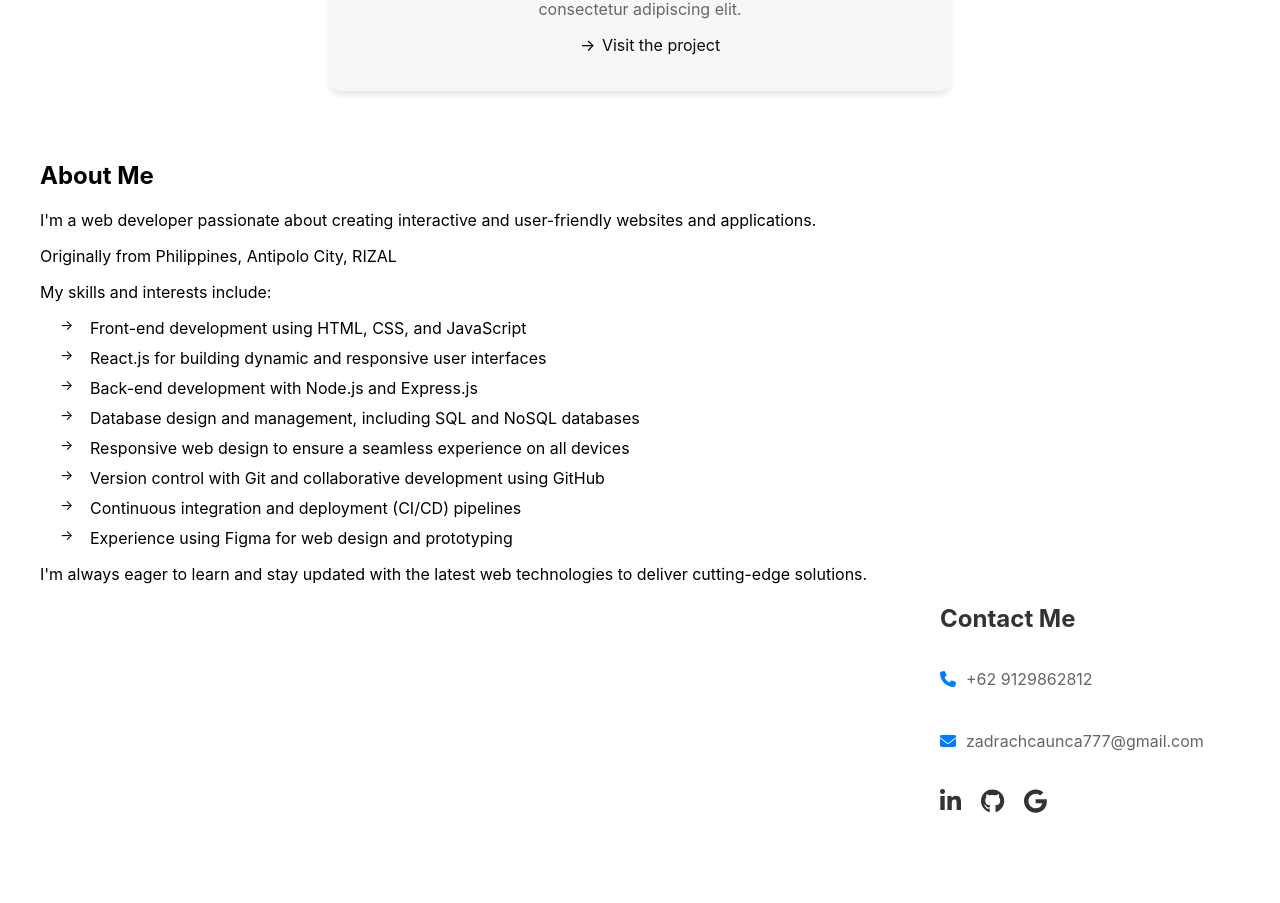
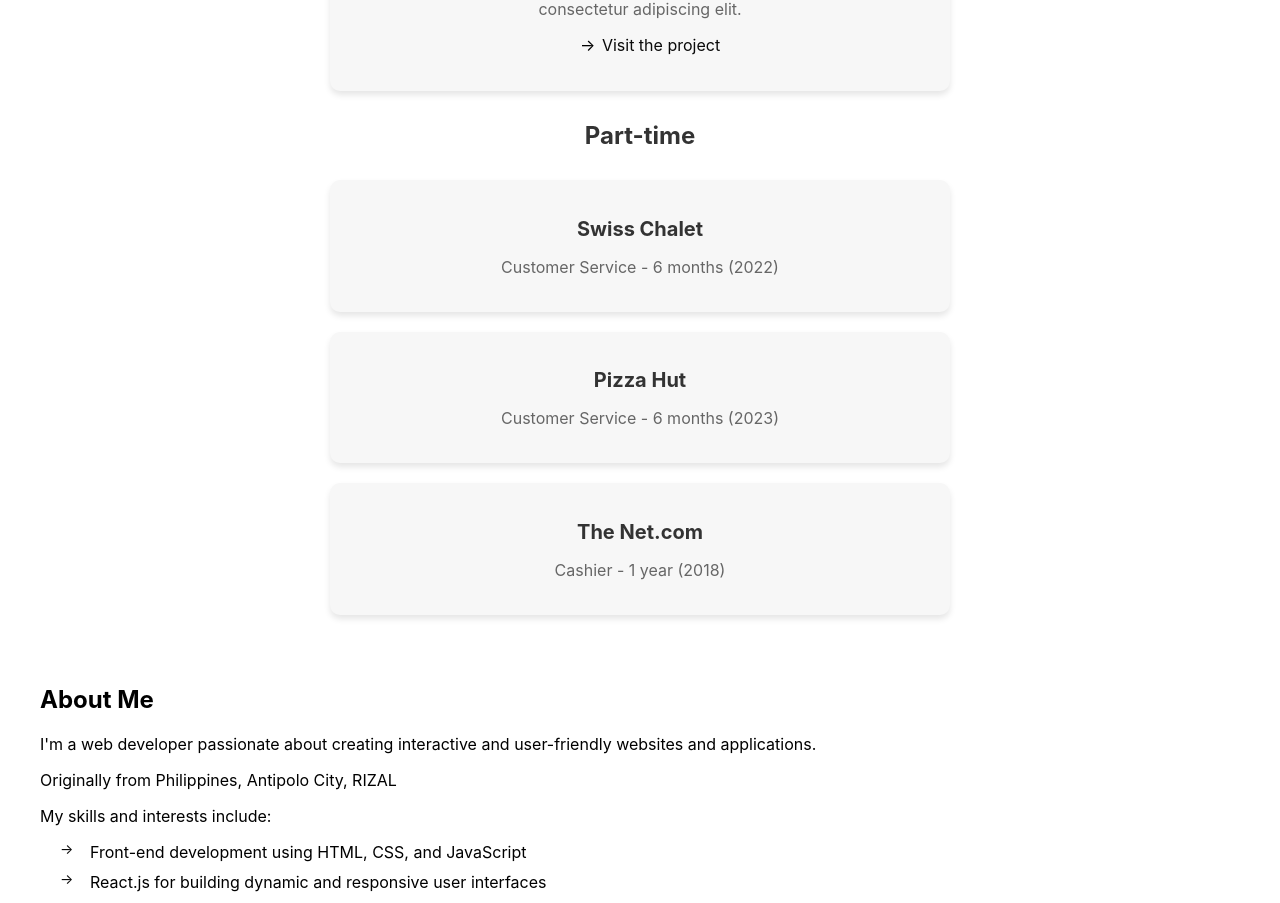
Before and after one commit to zadrach/portfolio, a React (Create React App) app: page / in a window 1280 px wide. Shown: the part 1965-2868 px from the top of the page. Before the commit the page ends 2801 px from the top, so only its background shows below. Built offline with nearby package versions, Linux system fonts and the light colour scheme.

Commit message:
add partime

```diff
--- a/src/Projects.js
+++ b/src/Projects.js
@@ -35,6 +35,33 @@
           </ul>
         </div>
       </div>
+
+      {/* Part-time Section */}
+      <h1 className="sec-name-p">Part-time</h1>
+
+      {/* Part-time Card 1 */}
+      <div className="project-card">
+        <h2 className="project-title">Swiss Chalet</h2>
+        <p className="project-description">
+          Customer Service - 6 months (2022)
+        </p>
+      </div>
+
+      {/* Part-time Card 2 */}
+      <div className="project-card">
+        <h2 className="project-title">Pizza Hut</h2>
+        <p className="project-description">
+          Customer Service - 6 months (2023)
+        </p>
+      </div>
+
+      {/* Part-time Card 3 */}
+      <div className="project-card">
+        <h2 className="project-title">The Net.com</h2>
+        <p className="project-description">
+          Cashier - 1 year (2018)
+        </p>
+      </div>
     </div>
   );
 }
--- a/src/styles/Home.css
+++ b/src/styles/Home.css
@@ -64,6 +64,25 @@
 
 /* Media query for screens up to 768px width (typical phone screens) */
 @media (max-width: 768px) {
+  .self-description {
+    font-size: 1rem;
+    color: #295751;
+    line-height: 1.5;
+    letter-spacing: 0rem;
+    max-width: 300px;
+    margin: 0 auto;
+    font-weight: lighter;
+    animation: typing 1s steps(40) forwards; /* Add typing animation */
+  }
+
+  @keyframes typing {
+    0% {
+      width: 0; /* Start with no width (hidden text) */
+    }
+    100% {
+      width: 100%; /* End with full width (fully revealed text) */
+    }
+  }
 
   .self-title {
     font-size: 24px;
```
